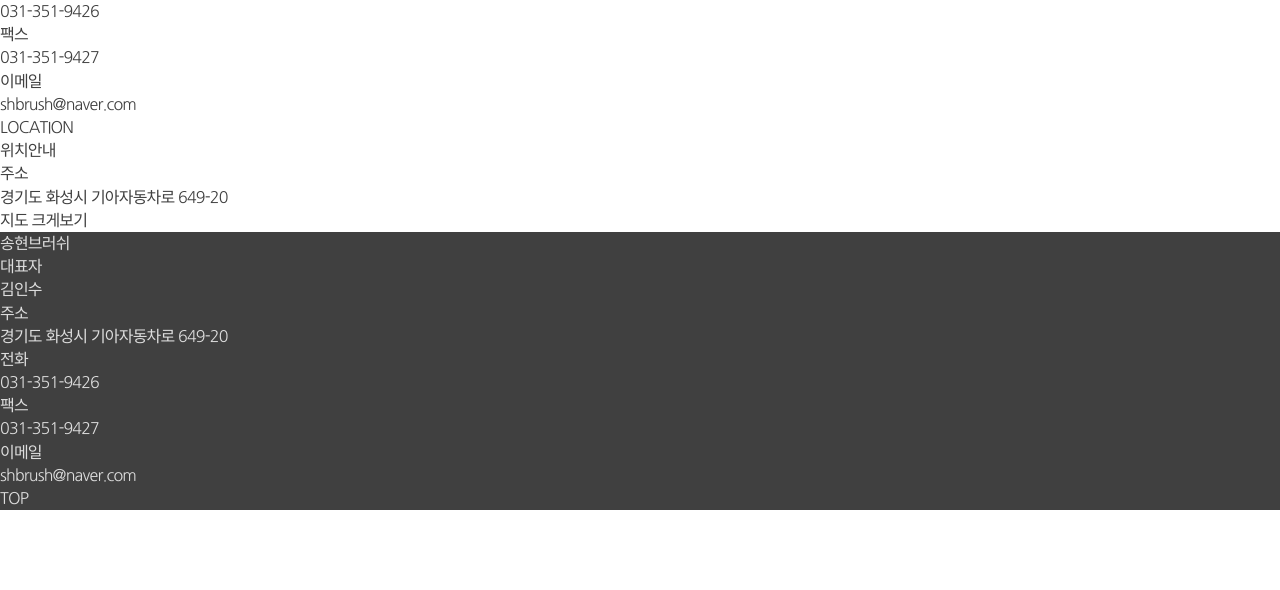
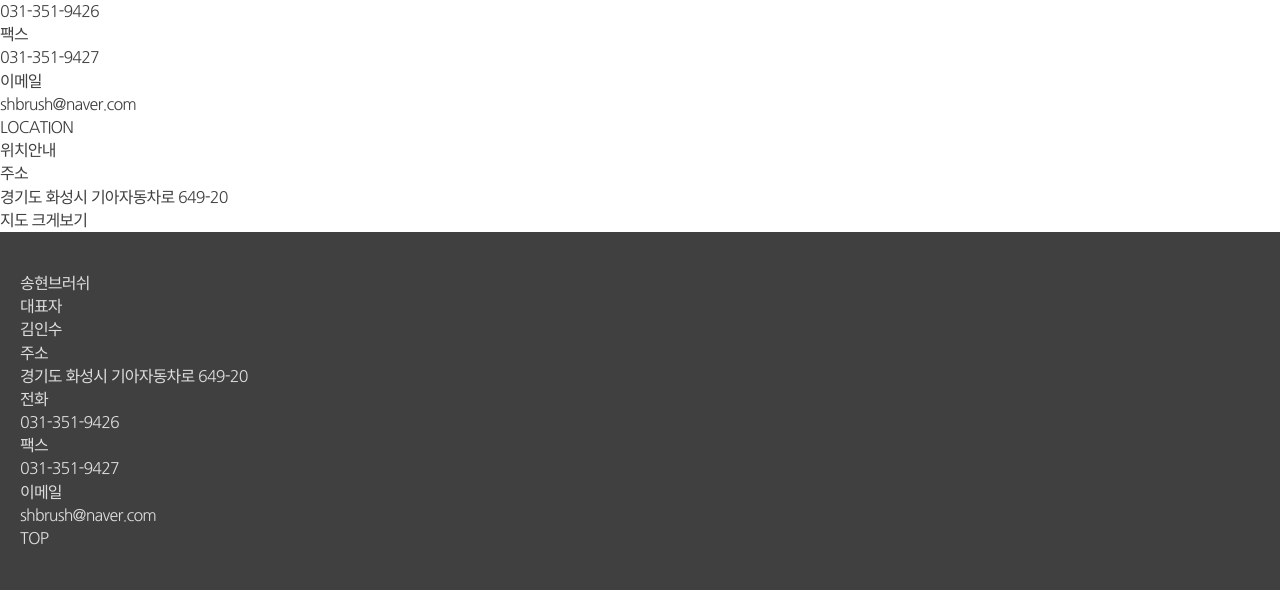
Before and after one commit to shbrush/shbrush, a PHP site: page / in a window 1280 px wide. Shown: the part 2325-2915 px from the top of the page. Before the commit the page ends 2835 px from the top, so only its background shows below. Run offline with PHP 8.4, Linux system fonts and the light colour scheme; some libraries are stand-ins or nearby versions.

Commit message:
Update layout.css

```diff
--- a/css/layout.css
+++ b/css/layout.css
@@ -29,4 +29,4 @@ section.loc .mapbox .wrap_controllers {display:none;}
 
 
 /*bottom*/
-.bottom {background:#404040; color:#ddd;}
+.bottom {background:#404040; color:#ddd; padding:40px 20px;}
```
